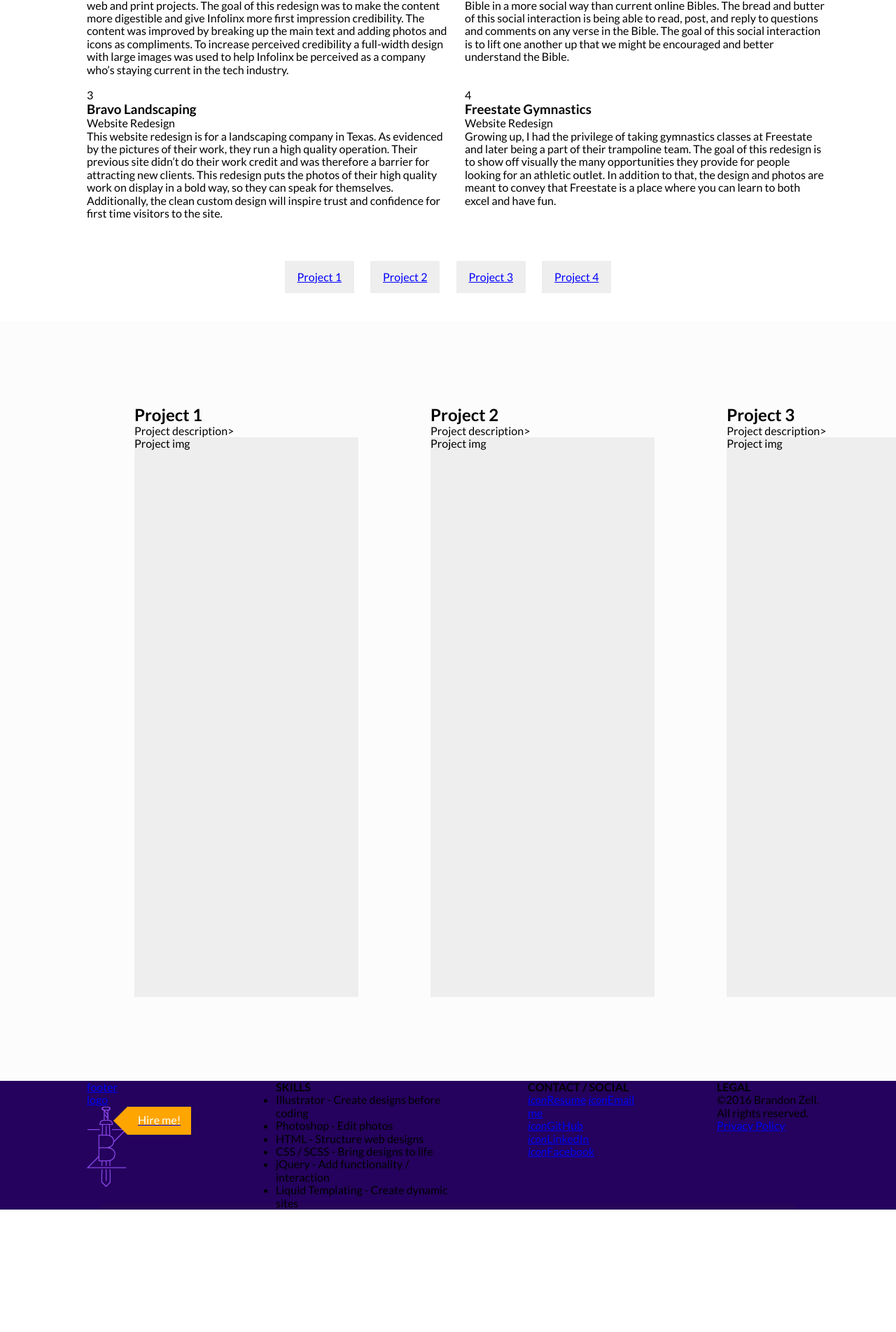
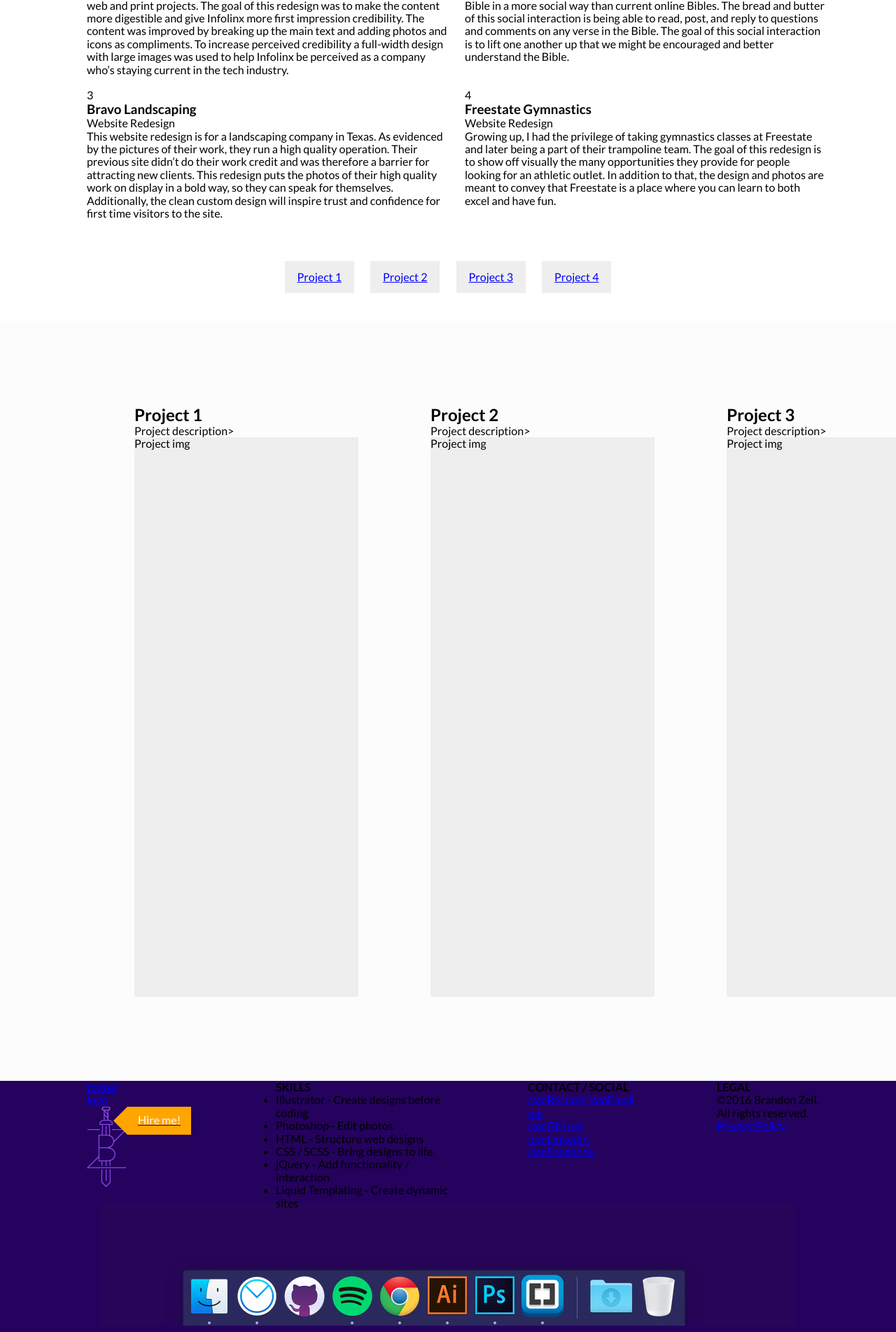
Before and after one commit to bzle/brandonz-me, a Jekyll site: the page built from index.html, in a window 1280 px wide. Shown: the part 931-2835 px from the top of the page at 70% size. Built offline with Jekyll 4.4.1, drawn with Linux system fonts in a browser that asks for light colours; nearby versions of some CDN libraries; before the commit the page ends 2660 px from its top, so only the background shows below that.

Commit message:
Updated '/css/style.scss' via CloudCannon

```diff
--- a/css/style.scss
+++ b/css/style.scss
@@ -829,6 +829,7 @@ footer {
     background-image: url(/img/dock.png);
     background-position: center 175px;
     background-repeat: no-repeat;
+    padding-bottom: 175px;
     transition: all .5s ease 0s;
 }
 footer:hover {
```
